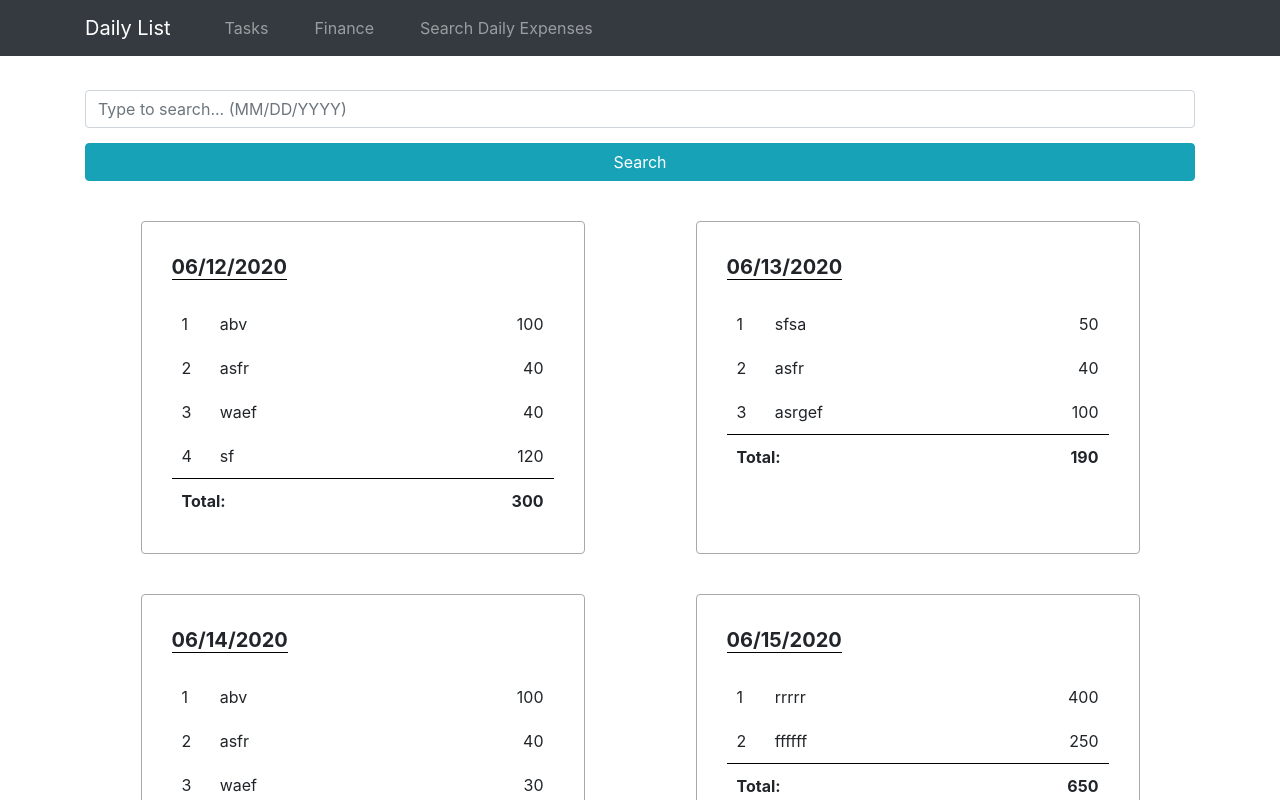
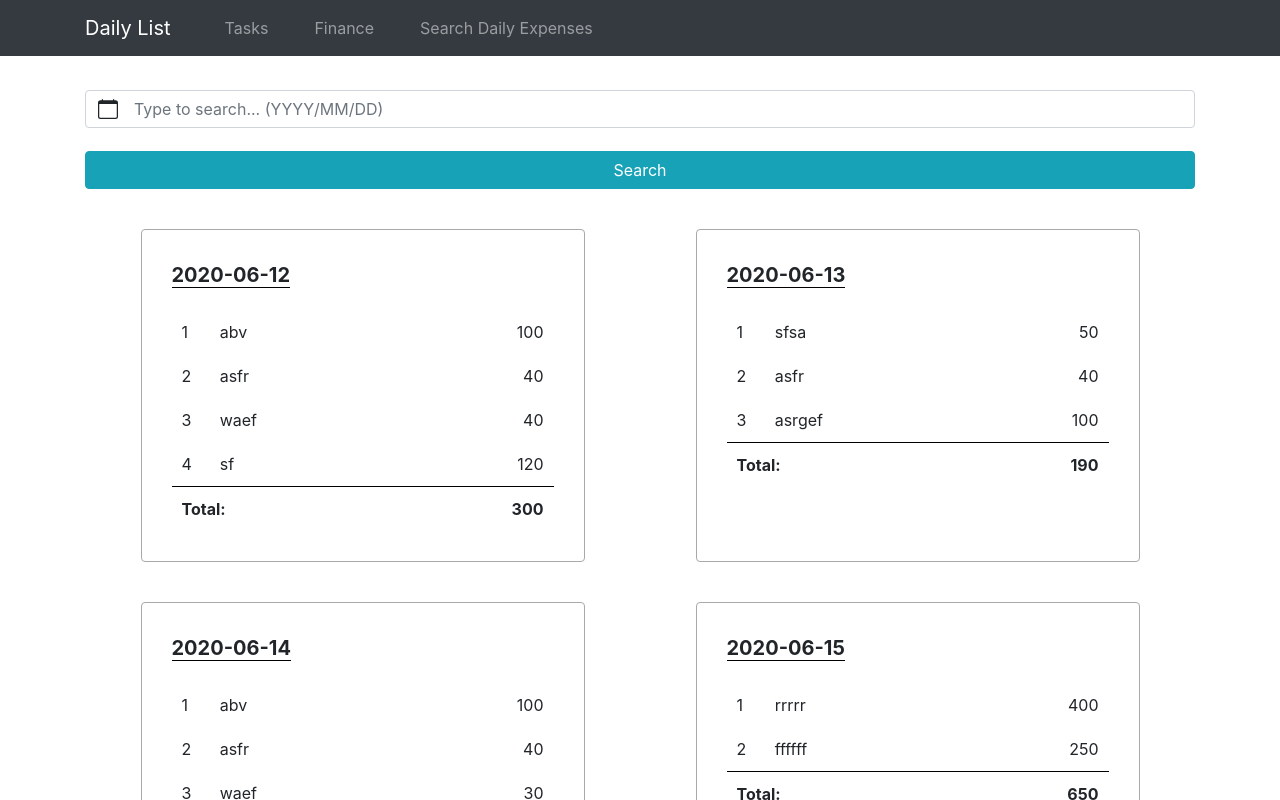
Before and after one commit to Shushko/Daily_List, a Nuxt app: page /search-daily-expenses in a window 1280 px wide. Shown: the top 800 px of the page. Built offline with nearby package versions, Linux system fonts and the light colour scheme; data requests are answered from the project's data file.

Commit message:
add DataPicker

```diff
--- a/api/db.json
+++ b/api/db.json
@@ -93,7 +93,7 @@
   "today_expenses": [],
   "previous_today_expenses": [
     {
-      "data": "06/12/2020",
+      "data": "2020-06-12",
       "total": 300,
       "today_expenses": [
         {
@@ -120,7 +120,7 @@
       "id": 1
     },
     {
-      "data": "06/13/2020",
+      "data": "2020-06-13",
       "total": 190,
       "today_expenses": [
         {
@@ -142,7 +142,7 @@
       "id": 2
     },
     {
-      "data": "06/14/2020",
+      "data": "2020-06-14",
       "total": 290,
       "today_expenses": [
         {
@@ -169,7 +169,7 @@
       "id": 3
     },
     {
-      "data": "06/15/2020",
+      "data": "2020-06-15",
       "total": 650,
       "today_expenses": [
         {
@@ -186,7 +186,7 @@
       "id": 4
     },
     {
-      "data": "06/17/2020",
+      "data": "2020-06-16",
       "total": 33,
       "today_expenses": [
         {
@@ -199,6 +199,6 @@
     }
   ],
   "current-data": {
-    "data": "06/17/2020"
+    "data": "2020-06-17"
   }
 }
--- a/components/UpdateData.vue
+++ b/components/UpdateData.vue
@@ -21,12 +21,12 @@ export default {
   methods: {
     async checkData () {
       const result = await this.$axios.$get('/current-data')
-      const currentData = this.$moment().format('L')
+      const currentData = this.$moment().format('YYYY-MM-DD')
       if (result.data !== currentData) {
         await this.$axios.$patch('/current-data', { data: currentData })
         const sum = this.todayExpenses.reduce((sum, n) => sum + Number(n.amount), 0)
         await this.$axios.$post('/previous_today_expenses', {
-          data: this.$moment().format('L'),
+          data: this.$moment().format('YYYY-MM-DD'),
           total: sum,
           today_expenses: this.todayExpenses
         })
--- a/pages/search-daily-expenses.vue
+++ b/pages/search-daily-expenses.vue
@@ -1,7 +1,13 @@
 <template>
   <div class="container">
     <form @submit.prevent="onSearchPreviousExpenses">
-      <input v-model="value" type="text" class="form-control" placeholder="Type to search... (MM/DD/YYYY)">
+      <b-form-datepicker
+        :date-format-options="{ day: '2-digit', month: 'short', year: 'numeric', weekday: 'short' }"
+        v-model="value"
+        class="mb-2"
+        placeholder="Type to search... (YYYY/MM/DD)"
+      >
+      </b-form-datepicker>
       <button class="btn btn-info search-button" type="submit">
         Search
       </button>
@@ -30,6 +36,7 @@ import { mapActions, mapGetters } from 'vuex'
 export default {
   name: 'SearchDailyExpenses',
   data: () => ({
+    time1: null,
     value: '',
     searchTimeout: null
   }),
@@ -43,9 +50,8 @@ export default {
       getAllList: 'search-daily-expenses/getList'
     }),
     onSearchPreviousExpenses () {
+      console.log(this.value)
       this.$store.dispatch('search-daily-expenses/getItem', { dataItem: this.value })
-      const test = this.$moment(new Date()).format('DD/MM/YYYY')
-      console.log('Data', test)
     }
   },
   watch: {
```
Also changed, not shown: 1 other file (tests, documents, lock files or other folders).
